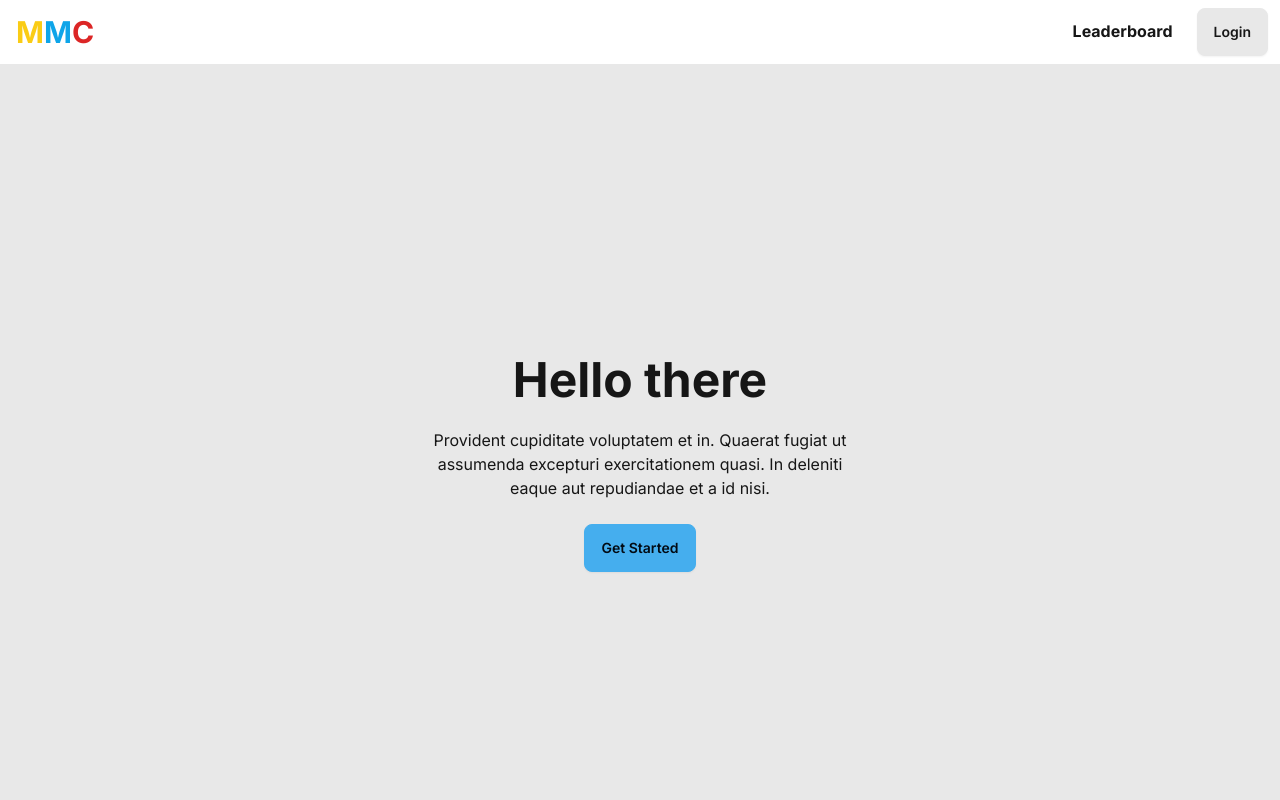
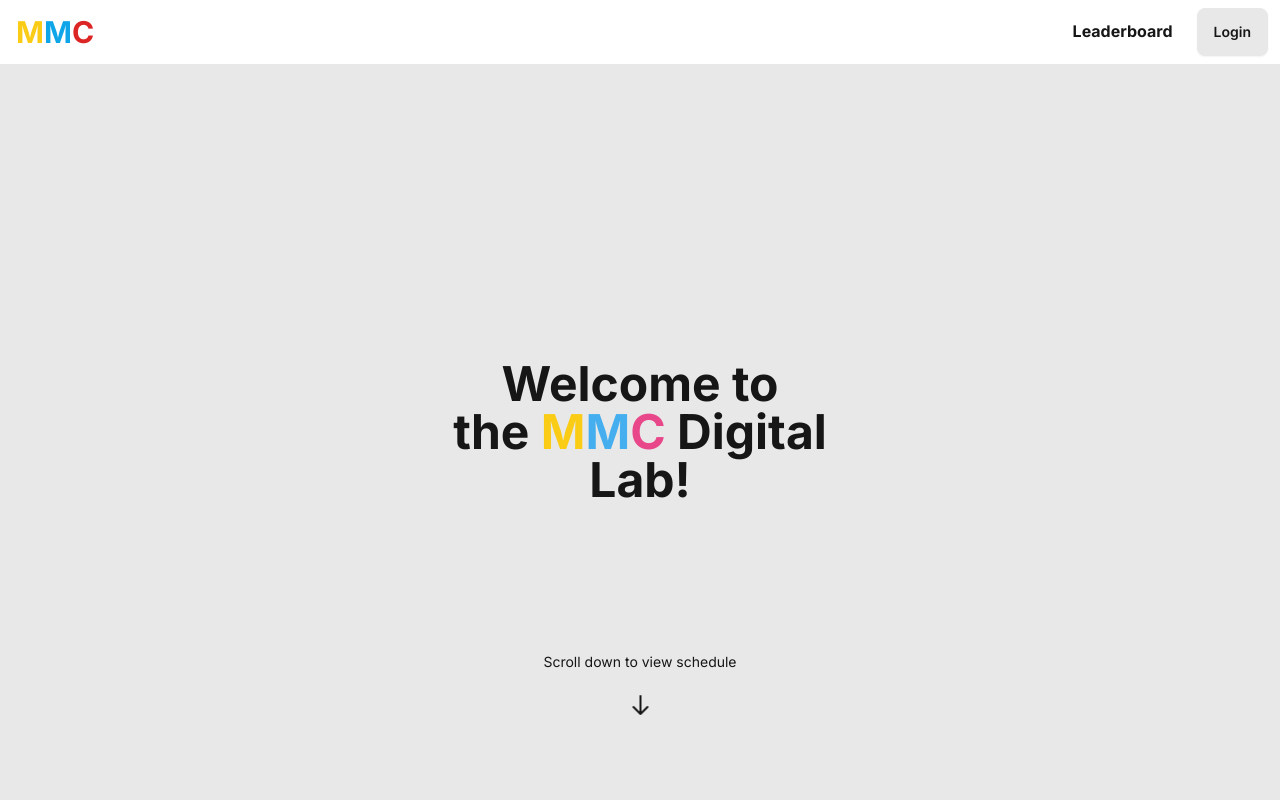
Before and after one commit to josiahmattern/mmcscholarshome, a Next.js app: page / in a window 1280 px wide. Shown: the top 800 px of the page. Built offline with nearby package versions, Linux system fonts and the light colour scheme; no server answers; the database is empty.

Commit message:
fixed hero and admin pages

```diff
--- a/app/admin/page.js
+++ b/app/admin/page.js
@@ -50,7 +50,7 @@ export default function Admin() {
       <div className="w-full bg-neutral-200 p-4">
         <div className="container mx-auto flex flex-col items-center">
           <h1 className="text-3xl font-bold mb-2">Admin</h1>
-          <div className="tabs tabs-boxed ">
+          <div className="tabs bg-neutral-100 tabs-boxed ">
             <a
               className={`tab ${activeTab === "schedule" ? "tab-active" : ""}`}
               onClick={() => setActiveTab("schedule")}
--- a/app/page.js
+++ b/app/page.js
@@ -5,9 +5,9 @@ import Schedule from "../components/Schedule";
 export default function Home() {
   return (
     <main>
-      <Navbar />
+
       <Hero />
-      <Schedule isAdmin={false} />
+      <Schedule id="schedule" isAdmin={false} />
     </main>
   );
 }
--- a/components/Hero.js
+++ b/components/Hero.js
@@ -1,17 +1,41 @@
+import Navbar from "@/components/Navbar";
+
 export default function Hero() {
   return (
-    <div className="hero bg-base-200 min-h-screen">
-      <div className="hero-content text-center">
-        <div className="max-w-md">
-          <h1 className="text-5xl font-bold">Hello there</h1>
-          <p className="py-6">
-            Provident cupiditate voluptatem et in. Quaerat fugiat ut assumenda
-            excepturi exercitationem quasi. In deleniti eaque aut repudiandae et
-            a id nisi.
-          </p>
-          <button className="btn btn-primary">Get Started</button>
+    <main className="flex flex-col h-screen">
+      <Navbar />
+      <div className="flex-grow bg-base-200 flex flex-col justify-center items-center relative">
+        <div className="hero-content text-center">
+          <div className="max-w-md">
+            <h1 className="text-5xl font-bold">
+              Welcome to the&nbsp;
+              <span className="text-yellow-400">M</span>
+              <span className="text-primary">M</span>
+              <span className="text-secondary">C</span>
+              &nbsp;Digital Lab!
+            </h1>
+          </div>
+        </div>
+        <div className="absolute bottom-20 left-1/2 transform -translate-x-1/2 text-center">
+          <p className="text-sm mb-6">Scroll down to view schedule</p>
+          <div className="animate-bounce">
+            <svg
+              xmlns="http://www.w3.org/2000/svg"
+              className="h-6 w-6 mx-auto"
+              fill="none"
+              viewBox="0 0 24 24"
+              stroke="currentColor"
+            >
+              <path
+                strokeLinecap="round"
+                strokeLinejoin="round"
+                strokeWidth={2}
+                d="M19 14l-7 7m0 0l-7-7m7 7V3"
+              />
+            </svg>
+          </div>
         </div>
       </div>
-    </div>
+    </main>
   );
 }
--- a/components/Schedule.js
+++ b/components/Schedule.js
@@ -103,11 +103,20 @@ export default function Schedule({ isAdmin = false }) {
   };
 
   const formatTime = (time) => {
+    if (!time) return "";
     const [hours, minutes] = time.split(":");
     const hour = parseInt(hours, 10);
     const ampm = hour >= 12 ? "PM" : "AM";
     const formattedHour = hour % 12 || 12;
     return `${formattedHour}:${minutes} ${ampm}`;
+  };
+
+  const sortClassesByTime = (classes) => {
+    return classes.sort((a, b) => {
+      const timeA = a[1].startTime.replace(":", "");
+      const timeB = b[1].startTime.replace(":", "");
+      return timeA.localeCompare(timeB);
+    });
   };
 
   if (loading)
@@ -127,17 +136,17 @@ export default function Schedule({ isAdmin = false }) {
 
   return (
     <div className="container mx-auto p-4 mb-8">
-      <h1 className="text-3xl font-bold text-center mt-4 mb-8">
-        Schedule
-      </h1>
-      <div className="grid grid-cols-1 md:grid-cols-2 lg:grid-cols-3 gap-2">
+      <h1 className="text-3xl font-bold text-center mt-4 mb-8">Schedule</h1>
+      <div className="grid grid-cols-1 md:grid-cols-2 lg:grid-cols-3 xl:grid-cols-4 2xl:grid-cols-5 gap-2">
         {days.map((day) => (
           <div key={day} className="card bg-base-100 shadow-xl">
             <div className="card-body">
               <h2 className="card-title text-2xl mb-4">{day}</h2>
-              {Object.entries(scheduleData)
-                .filter(([_, classData]) => classData.day === day)
-                .map(([id, classData]) => (
+              {sortClassesByTime(
+                Object.entries(scheduleData).filter(
+                  ([_, classData]) => classData.day === day,
+                ),
+              ).map(([id, classData]) => (
                 <div key={id} className="mb-1 p-4 bg-base-200 rounded-lg">
                   {isAdmin && editingClass && editingClass.id === id ? (
                     <div className="space-y-2">
@@ -192,8 +201,10 @@ export default function Schedule({ isAdmin = false }) {
                     <div>
                       <p className="font-semibold">{classData.name}</p>
                       <p className="text-sm">
-                          {formatTime(classData.startTime)} to{" "}
-                          {formatTime(classData.endTime)}
+                        {formatTime(classData.startTime)}
+                        {classData.endTime && (
+                          <> to {formatTime(classData.endTime)}</>
+                        )}
                       </p>
                       <p className="text-sm">Weeks: {classData.weeks}</p>
                       {isAdmin && (
--- a/components/StudentLeaderboard.js
+++ b/components/StudentLeaderboard.js
@@ -116,7 +116,7 @@ export default function StudentLeaderboard({ isAdmin = false }) {
 
   return (
     <div className="container mx-auto p-4">
-      <h1 className="text-3xl font-bold text-center mb-8">Student Leaderboard</h1>
+      <h1 className="text-3xl font-bold text-center mb-8 mt-4">Student Leaderboard</h1>
 
       <div className="mb-4">
         <input
--- a/components/navbar.js
+++ b/components/navbar.js
@@ -1,16 +1,29 @@
 "use client";
+import { useState, useEffect } from "react";
 import Link from "next/link";
-import { useEffect, useState } from "react";
+import { useRouter } from "next/navigation";
+import { initializeApp } from "firebase/app";
 import { getAuth, onAuthStateChanged, signOut } from "firebase/auth";
 import { getFirestore, doc, getDoc } from "firebase/firestore";
-import { useRouter } from 'next/navigation';
+
+const firebaseConfig = {
+  apiKey: "AIzaSyA5RmKXcwcIQl7s23PxmytmSgEFtaJwhQI",
+  authDomain: "mmc-data-93bf3.firebaseapp.com",
+  projectId: "mmc-data-93bf3",
+  storageBucket: "mmc-data-93bf3.appspot.com",
+  messagingSenderId: "435887892180",
+  appId: "1:435887892180:web:d060cc06f60d08bedd7d41",
+  measurementId: "G-Q3VDQJNV3W",
+};
+
+const app = initializeApp(firebaseConfig);
+const auth = getAuth(app);
+const db = getFirestore(app);
 
 export default function Navbar() {
   const [user, setUser] = useState(null);
   const [isAdmin, setIsAdmin] = useState(false);
   const router = useRouter();
-  const auth = getAuth();
-  const db = getFirestore();
 
   useEffect(() => {
     const unsubscribe = onAuthStateChanged(auth, async (currentUser) => {
@@ -29,14 +42,14 @@ export default function Navbar() {
   const handleLogout = async () => {
     try {
       await signOut(auth);
-      router.push('/');
+      router.push("/");
     } catch (error) {
       console.error("Error signing out: ", error);
     }
   };
 
   return (
-    <div className="w-full flex justify-between items-center p-2 bg-base-100">
+    <div className="w-screen flex justify-between items-center p-2">
       <Link href="/" className="text-3xl font-bold ml-2">
         <span className="text-yellow-400">M</span>
         <span className="text-sky-500">M</span>
```
Also changed, not shown: logincredentials.txt (added). Lines whose indentation alone changed are shown as unchanged.
